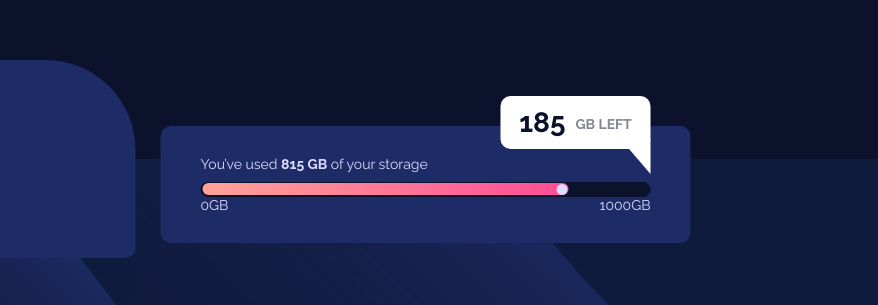
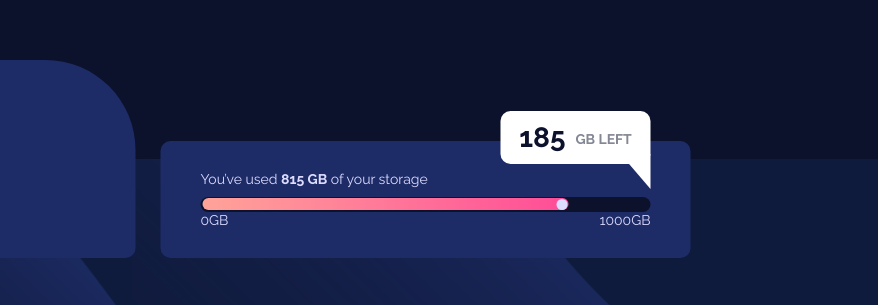
Before and after one commit to roshanvkhatri/fylo-data-storage-component, a plain HTML site: page index.html in a window 1280 px wide. Shown: the part 241-546 px from the top of the page, 402-1280 px from the left. Drawn offline with Linux system fonts and the light colour scheme.

Commit message:
added height to body

```diff
--- a/css/styles.css
+++ b/css/styles.css
@@ -25,6 +25,7 @@ body {
   font-size: 14px;
   font-weight: 400;
   justify-content: center;
+  height: 100vh;
 }
 
 main {
@@ -72,7 +73,7 @@ main {
   border-radius: 10px;
   padding: 30px 40px;
   position: relative;
-  top: 25px;
+  top: 40px;
 }
 h1 {
   font-size: 1em;
```
